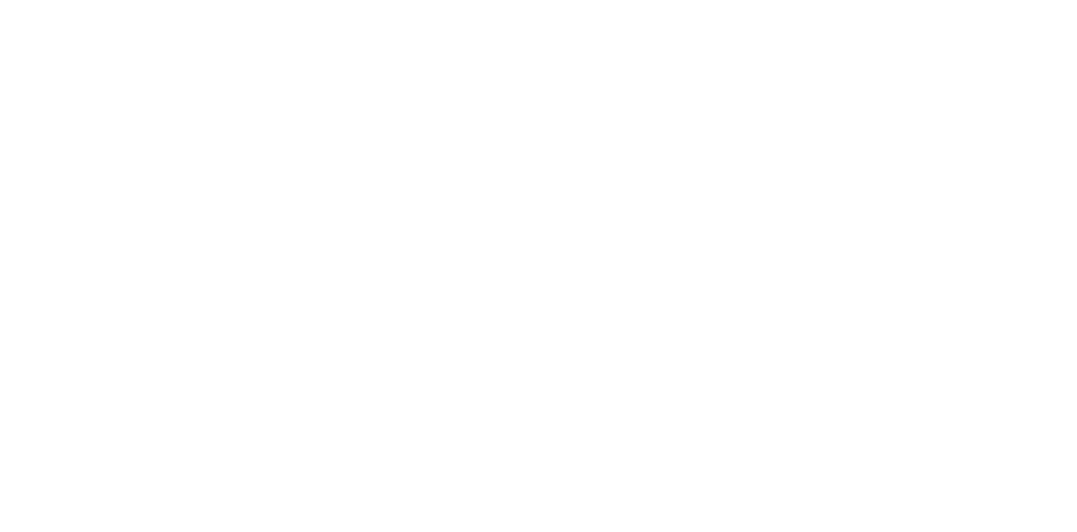
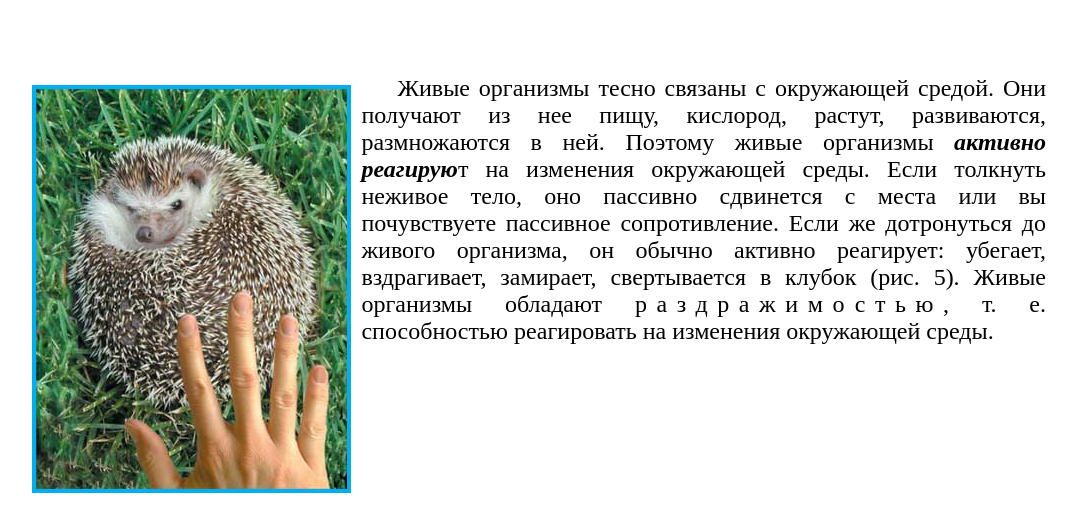
Before and after one commit to ramzelkin/test_books, a plain HTML site: page index.html in a window 1280 px wide. Shown: the whole page, without its empty margins (106-1183 px from the left). Drawn offline with Linux system fonts and the light colour scheme.

Commit message:
добавила картинку ежа и кое-какие стили

```diff
--- a/css/style.css
+++ b/css/style.css
@@ -0,0 +1,22 @@
+body {
+width: 1024px;
+margin: auto;
+padding: 4% 2%;
+font-family: serif;
+font-size: 18pt;
+text-align: justify;
+}
+.hednehog {
+float: left;
+background-image: url('../image/hen.jpg');
+width: 311px;
+height: 400px;
+border: 4px solid rgb(0, 174, 242);
+margin: 1%;
+}
+.text {
+text-indent: 1.5em;
+}
+.sparse_text{
+letter-spacing: 0.4em;
+}
--- a/index.html
+++ b/index.html
@@ -1,10 +1,16 @@
 <!DOCTYPE html>
 <html>
     <head>
-        <title>Сайт БД</title>
+        <title>biology</title>
         <meta charset="utf-8">
          <link rel="stylesheet" href="css/style.css" />
     </head>
     <body>
+    <section>
+    <div class="hednehog">
+    </div>
+    <p class="text"> Живые организмы тесно связаны с окружающей средой. Они получают из нее пищу, кислород, растут, развиваются, размножаются в ней. Поэтому живые организмы <strong><em>активно реагирую</em></strong>т на изменения окружающей среды. Если толкнуть неживое тело, оно пассивно сдвинется с места или вы почувствуете пассивное сопротивление. Если же дотронуться до живого организма, он обычно активно реагирует: убегает, вздрагивает, замирает, свертывается в клубок (рис. 5). Живые организмы обладают <span class="sparse_text">раздражимостью</span>, т. е. способностью реагировать на изменения окружающей среды.
+    </p>
+    </section>
     </body>
 </html>
```
Also changed, not shown: image/hedgehog.jpg (added), image/hednehog.jpg (added), image/hen.jpg (added), image/mimoza.jpg (added), image/mimoza_2.jpg (added).
